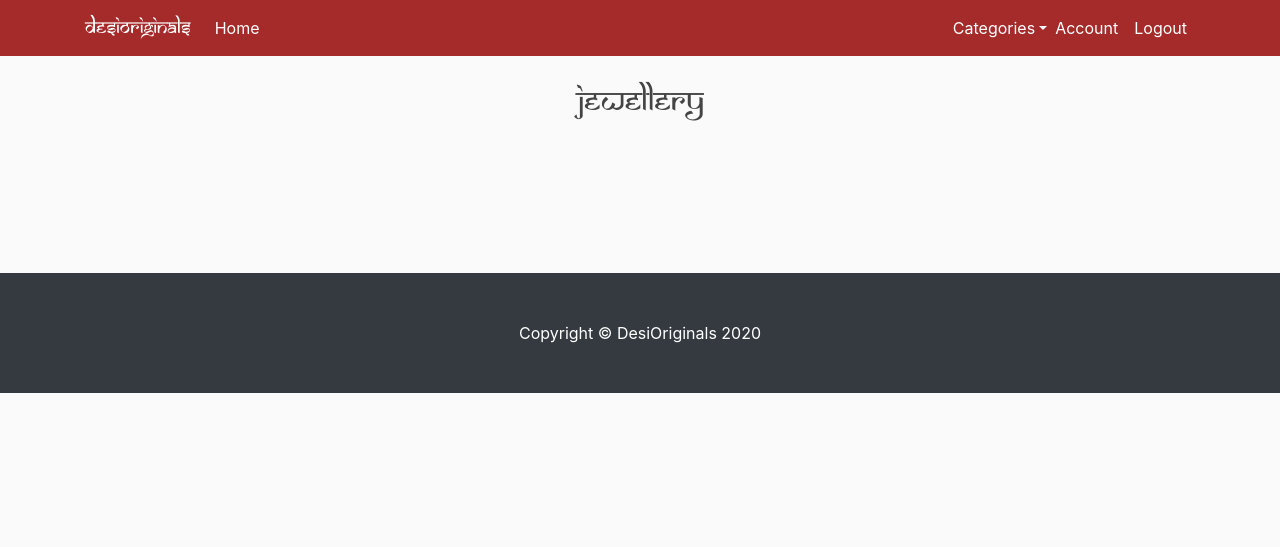
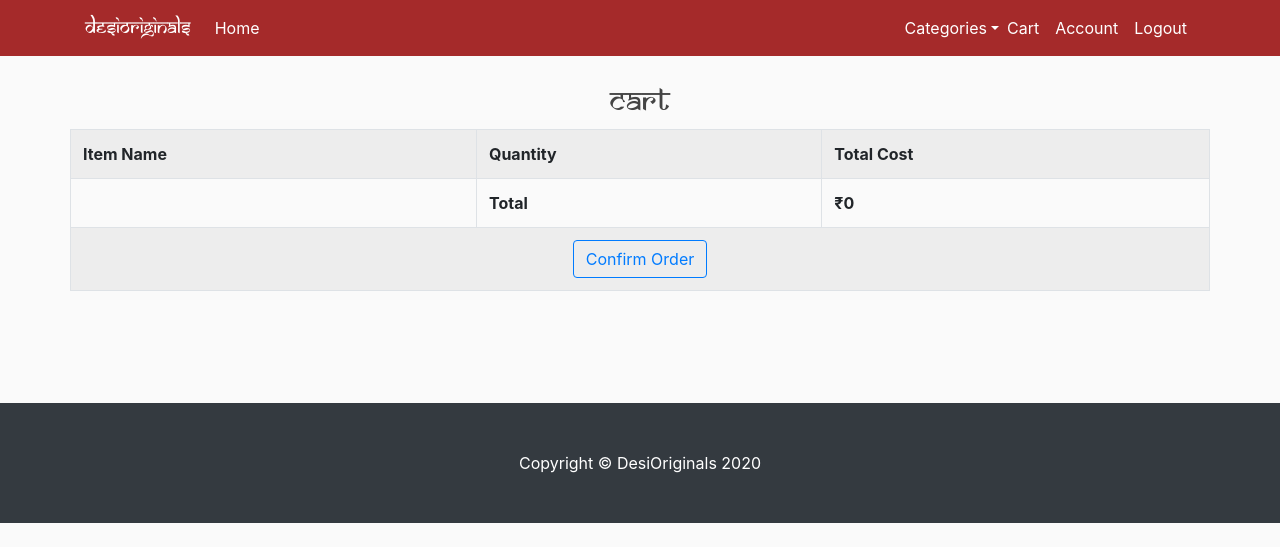
Before and after one commit to ShreyaDhananjay/EcommerceWebsite, a Flask app: page /cart in a window 1280 px wide. Shown: the top 547 px of the page. Run offline with Flask 2, Linux system fonts and the light colour scheme; the visitor is signed in with stand-in values (Sample User, id 1); data comes from the database, SQL or seed files in the repository; data that the repository does not hold is empty; some libraries are stand-ins or nearby versions.

Commit message:
cart working

```diff
--- a/ecommerceweb/routes.py
+++ b/ecommerceweb/routes.py
@@ -1,7 +1,7 @@
 from flask import render_template, url_for, flash, redirect, request
 from ecommerceweb import app, db, bcrypt
-from ecommerceweb.forms import RegistrationForm, LoginForm, UpdateAccountForm
-from ecommerceweb.dbmodel import User, Product, Category
+from ecommerceweb.forms import RegistrationForm, LoginForm, UpdateAccountForm, QuantityForm
+from ecommerceweb.dbmodel import User, Product, Category, Cart
 from flask_login import login_user, current_user, logout_user, login_required
 import base64
 
@@ -9,45 +9,6 @@ import base64
 @app.route("/home")
 def home():
     return render_template('home.html')
-
-@app.route("/<string:catname>")
-def categorypage(catname):
-    c=0
-    title=""
-    if catname=="handicrafts":
-        c=1
-        title="Handicrafts"
-    elif catname=="homedecor":
-        c=2
-        title="Home Decor"
-    elif catname=="ayurvedicproducts":
-        c=3
-        title="Ayurvedic Products"
-    elif catname=="khadiclothproducts":
-        c=4
-        title="Khadi Cloth Products"
-    else:
-        c=5
-        title="Jewellery"
-    prod=Product.query.filter_by(category_id=c).all()
-    img=[]
-    for p in prod:
-        img.append(base64.b64encode(p.image_file1).decode('ascii'))
-    return render_template('category.html', prod=prod, img=img, l=len(prod), title=title)
-
-@app.route("/product<int:id>")
-def product(id):
-    prod=Product.query.filter_by(pid=id).first_or_404("This product does not exist")
-    img=[]
-    img.append(base64.b64encode(prod.image_file1).decode('ascii'))
-    if prod.image_file2:
-        img.append(base64.b64encode(prod.image_file2).decode('ascii'))
-    if prod.image_file3:
-        img.append(base64.b64encode(prod.image_file3).decode('ascii'))
-    if prod.image_file4:
-        img.append(base64.b64encode(prod.image_file4).decode('ascii'))
-    return render_template('product_desc.html', title='Product Details', prod=prod, img=img)
-
 
 @app.route("/signup", methods=['GET', 'POST'])
 def register():
@@ -118,3 +79,74 @@ def account():
         form.country.data = current_user.country
 
     return render_template('account.html', title='Account', form=form)
+
+
+@app.route("/<string:catname>")
+def categorypage(catname):
+    c=0
+    title=""
+    if catname=="handicrafts":
+        c=1
+        title="Handicrafts"
+    elif catname=="homedecor":
+        c=2
+        title="Home Decor"
+    elif catname=="ayurvedicproducts":
+        c=3
+        title="Ayurvedic Products"
+    elif catname=="khadiclothproducts":
+        c=4
+        title="Khadi Cloth Products"
+    else:
+        c=5
+        title="Jewellery"
+    prod=Product.query.filter_by(category_id=c).all()
+    img=[]
+    for p in prod:
+        img.append(base64.b64encode(p.image_file1).decode('ascii'))
+    return render_template('category.html', prod=prod, img=img, l=len(prod), title=title)
+
+@app.route("/product<int:id>", methods=['GET', 'POST'])
+def product(id):
+    prod=Product.query.filter_by(pid=id).first_or_404("This product does not exist")
+    img=[]
+    img.append(base64.b64encode(prod.image_file1).decode('ascii'))
+    if prod.image_file2:
+        img.append(base64.b64encode(prod.image_file2).decode('ascii'))
+    if prod.image_file3:
+        img.append(base64.b64encode(prod.image_file3).decode('ascii'))
+    if prod.image_file4:
+        img.append(base64.b64encode(prod.image_file4).decode('ascii'))
+    form=QuantityForm()
+    if form.validate_on_submit():
+        if form.buy.data:
+            return redirect(url_for('checkout'))
+        elif form.add.data:
+            if(form.quantity.data > prod.stock):
+                s='Requested quantity exceeds stock. Only {stock} pieces available'.format(stock=prod.stock)
+                flash(s, 'danger')
+            else:
+                c = Cart(uid=current_user.id, pid=id, quantity=form.quantity.data)
+                db.session.add(c)
+                db.session.commit()
+                flash('The product was added to your cart!', 'success')
+    return render_template('product_desc.html', title='Product Details', prod=prod, img=img, form=form)
+
+@app.route("/cart")
+@login_required
+def cart():
+    c = Cart.query.filter_by(uid=current_user.id).all()
+    #print(c[0].quantity, len(c))
+    p=[]
+    cost=[]
+    for i in range(len(c)):
+        prod = Product.query.filter_by(pid=c[i].pid).first()
+        p.append(prod.name)
+        cost.append(prod.cost * c[i].quantity)
+    total=sum(cost)
+    return render_template('cart.html', title='Cart', p=p, cost=cost, c=c, total=total, l=len(c))
+
+@app.route("/checkout")
+@login_required
+def checkout():
+    pass
--- /dev/null
+++ b/ecommerceweb/templates/cart.html
@@ -0,0 +1,38 @@
+{% extends "layout.html" %}
+{% block content %}
+<center>
+    <h2><span class="title">{{ title }}</span></h2>
+    <div class="container">
+        <div class="row">
+                <div class="table-responsive table-condensed table_style">
+                    <table class="table table-bordered table-striped table-hover">
+                        <tbody>
+                            <tr>
+                                <th>Item Name</th>
+                                <th>Quantity</th>
+                                <th>Total Cost</th>
+                            </tr>
+                            {% for i in range(l)%}
+                                <tr>
+                                    <td>{{ p[i] }}</td>
+                                    <td>{{ c[i].quantity}}</td>
+                                    <td><span class="currency">₹</span>{{ cost[i] }}</td>
+                                </tr>
+                            {% endfor %}
+                            <tr>
+                                <td></td>
+                                <td><b>Total</b></td>
+                                <td><b><span class="currency">₹</span>{{ total }}</b></td>
+                            </tr>
+                            <tr>
+                                <td colspan="3"><a href="#"><center><button class="btn btn-outline-primary">Confirm
+                                    Order</button></center></a>
+                                </td>
+                            </tr>
+                        </tbody>
+                    </table>
+                </div>
+        </div>
+    </div>
+</center>
+{% endblock content%}
--- a/ecommerceweb/templates/category.html
+++ b/ecommerceweb/templates/category.html
@@ -10,7 +10,7 @@
     <div class="card-body">
     <h4 class="card-title">{{ prod[p].name }}</h4>
     <h6 class="card-text"><span class="currency">₹</span>{{ prod[p].cost }}</h6>
-    <a href="{{ url_for('product', id=prod[p].pid) }}" class="btn btn-danger">See More</a>
+    <a href="{{ url_for('product', id=prod[p].pid) }}" class="btn btn-outline-primary">See More</a>
     </div>
     </center>
   </div>
--- a/ecommerceweb/templates/layout.html
+++ b/ecommerceweb/templates/layout.html
@@ -66,6 +66,7 @@
             <!-- Navbar Right Side -->
             <div class="navbar-nav">
               {% if current_user.is_authenticated %}
+              <a class="nav-item nav-link" href="{{ url_for('cart') }}">Cart</a>
               <a class="nav-item nav-link" href="{{ url_for('account') }}">Account</a>
               <a class="nav-item nav-link" href="{{ url_for('logout') }}">Logout</a>
               {% else %}
```
Also changed, not shown: ecommerceweb/dbinsert.py (+9 -0 lines), ecommerceweb/forms.py (+4 -12 lines), ecommerceweb/templates/product_desc.html (+21 -16 lines).
